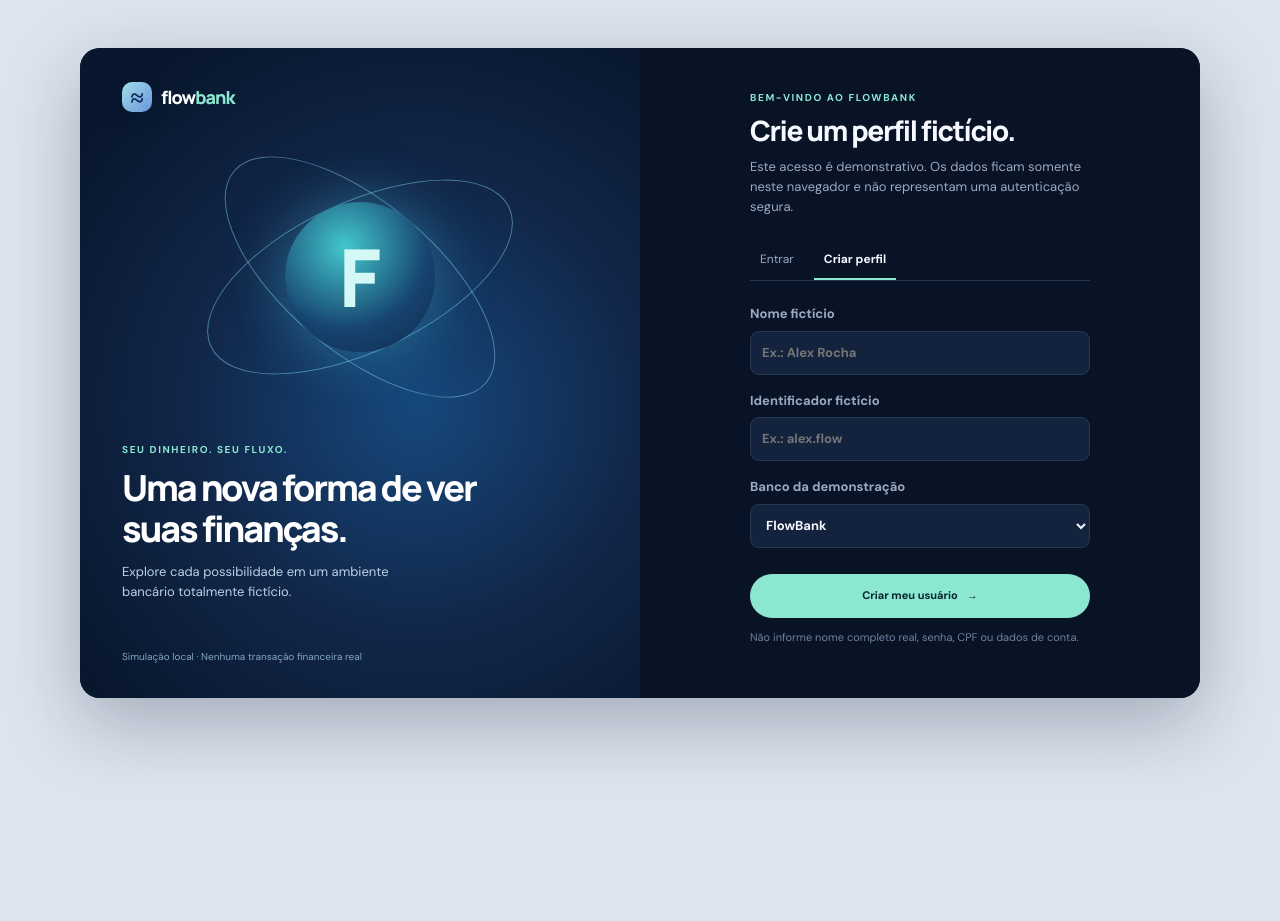
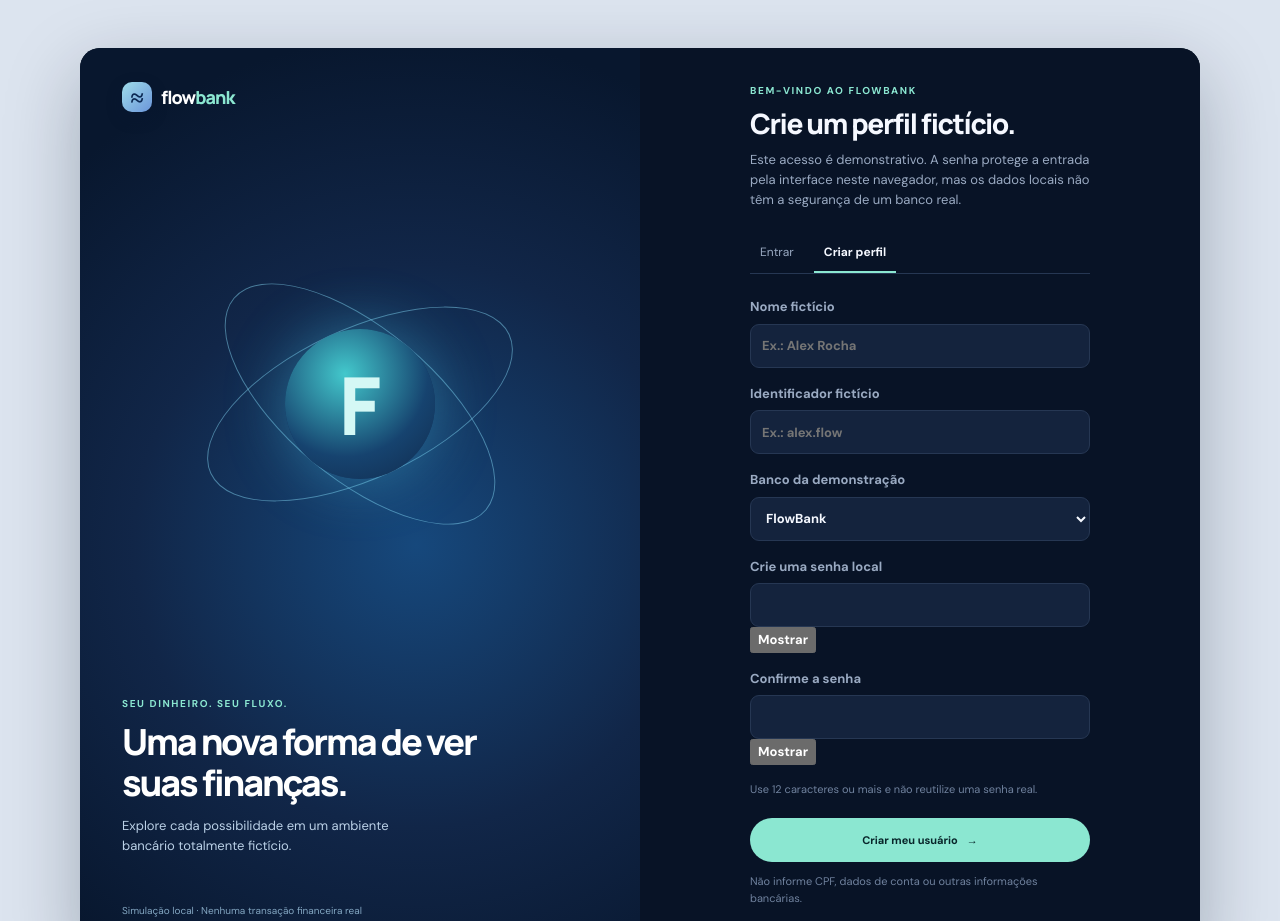
Before and after one commit to guiviana128/FlowBank-Banco-digital, a plain HTML site: page index.html in a window 1280 px wide. Shown: the top 921 px of the page. Before the commit the page ends 800 px from the top, so only its background shows below. Drawn offline with Linux system fonts and the light colour scheme.

Commit message:
Add password fields to demo registration and login

```diff
--- a/index.html
+++ b/index.html
@@ -20,10 +20,10 @@
       <div class="auth-form">
         <p class="eyebrow">BEM-VINDO AO FLOWBANK</p>
         <h2 id="auth-title">Entre na demonstração.</h2>
-        <p class="auth-intro">Este acesso é demonstrativo. Os dados ficam somente neste navegador e não representam uma autenticação segura.</p>
+        <p class="auth-intro">Este acesso é demonstrativo. A senha protege a entrada pela interface neste navegador, mas os dados locais não têm a segurança de um banco real.</p>
         <div class="auth-tabs"><button id="login-tab" class="active" type="button">Entrar</button><button id="register-tab" type="button">Criar perfil</button></div>
-        <form id="login-form"><label class="field">Perfil local<select id="login-profile" required></select></label><button class="primary-button full" type="submit">Entrar no painel <span>→</span></button><p class="field-hint">Não use informações bancárias reais neste aplicativo.</p></form>
-        <form id="register-form" hidden><label class="field">Nome fictício<input id="register-name" maxlength="32" placeholder="Ex.: Alex Rocha" required></label><label class="field">Identificador fictício<input id="register-handle" maxlength="20" placeholder="Ex.: alex.flow" required pattern="[a-zA-Z0-9._-]{3,20}"></label><label class="field">Banco da demonstração<select id="register-bank" required></select></label><button class="primary-button full" type="submit">Criar meu usuário <span>→</span></button><p class="field-hint">Não informe nome completo real, senha, CPF ou dados de conta.</p></form>
+        <form id="login-form"><label class="field">Perfil local<select id="login-profile" required></select></label><label class="field">Senha local<div class="password-wrap"><input id="login-password" type="password" minlength="12" maxlength="128" autocomplete="current-password" required><button type="button" class="password-toggle" data-password-toggle="login-password" aria-label="Mostrar senha">Mostrar</button></div></label><label id="login-confirm-field" class="field" hidden>Confirme sua nova senha<div class="password-wrap"><input id="login-confirm" type="password" minlength="12" maxlength="128" autocomplete="new-password"><button type="button" class="password-toggle" data-password-toggle="login-confirm" aria-label="Mostrar confirmação da senha">Mostrar</button></div></label><p id="login-password-hint" class="field-hint" role="status"></p><button id="login-submit" class="primary-button full" type="submit">Entrar no painel <span>→</span></button><p class="field-hint">Não reutilize uma senha real. Este é um aplicativo fictício.</p></form>
+        <form id="register-form" hidden><label class="field">Nome fictício<input id="register-name" maxlength="32" placeholder="Ex.: Alex Rocha" required></label><label class="field">Identificador fictício<input id="register-handle" maxlength="20" placeholder="Ex.: alex.flow" required pattern="[a-zA-Z0-9._-]{3,20}"></label><label class="field">Banco da demonstração<select id="register-bank" required></select></label><label class="field">Crie uma senha local<div class="password-wrap"><input id="register-password" type="password" minlength="12" maxlength="128" autocomplete="new-password" required><button type="button" class="password-toggle" data-password-toggle="register-password" aria-label="Mostrar senha">Mostrar</button></div></label><label class="field">Confirme a senha<div class="password-wrap"><input id="register-confirm" type="password" minlength="12" maxlength="128" autocomplete="new-password" required><button type="button" class="password-toggle" data-password-toggle="register-confirm" aria-label="Mostrar confirmação da senha">Mostrar</button></div></label><p class="field-hint">Use 12 caracteres ou mais e não reutilize uma senha real.</p><button id="register-submit" class="primary-button full" type="submit">Criar meu usuário <span>→</span></button><p class="field-hint">Não informe CPF, dados de conta ou outras informações bancárias.</p></form>
       </div>
     </div>
   </div>
```
